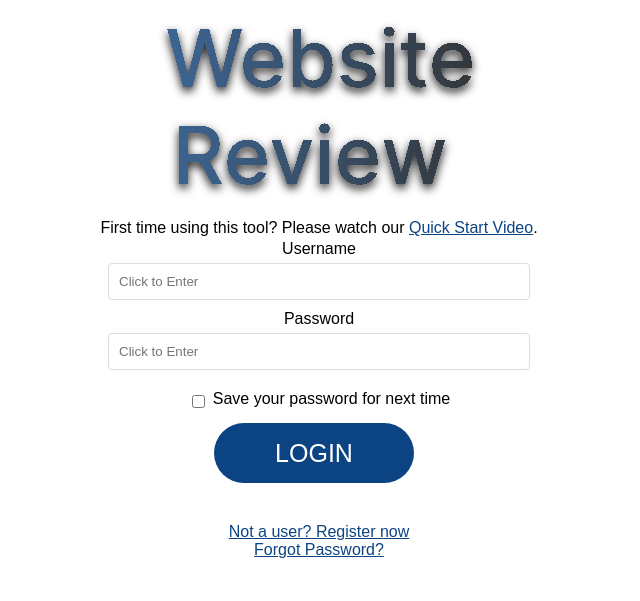
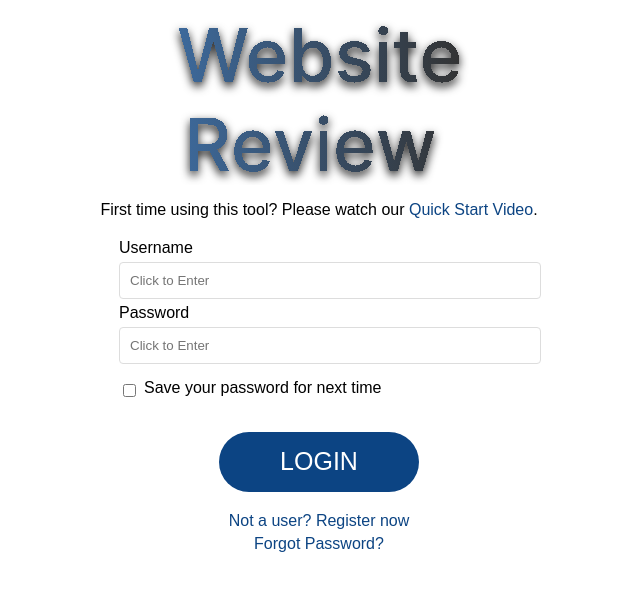
Before and after one commit to zhonghao-sheng/website_review_tool, a Django app: page /login/ in a window 1280 px wide. Shown: the part 199-800 px from the top of the page, without its empty margins (321-961 px from the left). Run offline with Django 3.2, Linux system fonts and the light colour scheme.

Commit message:
login logo adjust

```diff
--- a/templates/login.html
+++ b/templates/login.html
@@ -22,29 +22,57 @@
             background-color: #fff;
         }
         .header .logo {
-            max-width: 175px; /* controll logo size*/
+            max-width: 175px;
         }
         .header .logo img {
             width: 100%;
             height: auto;
         }
         .image {
-            width: 500px;
-            height: 200px;
             background-color: #ffffff;
             margin: 20px auto;
+            text-align: center;
         }
+
+        .image img {
+            display: block;
+            margin: 0 auto;
+            max-width: 300px;
+            height: auto;
+        }
+
+        .image a {
+            color: #0C4483;
+            text-decoration: none;
+            font-weight: thin;
+        }
+
+        .image a:hover {
+            text-decoration: underline;
+        }
+
         .form {
             display: flex;
             flex-direction: column;
             align-items: center;
         }
+        form {
+            display: flex;
+            flex-direction: column;
+            align-items: flex-start;
+            width: 400px;
+            margin: 0 auto;
+        }
         input[type="text"], input[type="password"] {
-            width: 400px;
-            margin-bottom: 10px;
+            width: 100%;
+            margin-bottom: 5px;
             padding: 10px;
             border: 1px solid #ddd;
             border-radius: 4px;
+        }
+        label {
+            margin-bottom: 5px;
+            align-self: flex-start;
         }
         button {
             width: 200px;
@@ -54,25 +82,31 @@
             background-color: #0C4483;
             color: #ffffff;
             border-radius: 30px;
-            margin-bottom: 20px;
+            margin: 20px auto 10px; /* Adjusted to reduce the space between button and footer */
             transition: background-color 0.3s;
             cursor: pointer;
             font-size: 25px;
             gap: 30px;
+            align-self: center;
         }
         .checkbox {
             display: flex;
             align-items: center;
-            justify-content: center;
             gap: 5px;
-            margin: 10px auto;
-            width: fit-content;
+            margin: 10px 0;
+            width: 100%;
         }
         .footer {
-            margin-top: 20px;
+            margin-top: 10px; /* Reduce the margin to bring footer closer to the button */
         }
-        a {
+        .footer a {
+            display: block; /* Ensures links are displayed on separate lines */
+            margin: 5px 0; /* Adds spacing between the links */
             color: #0C4483;
+            text-decoration: none;
+        }
+        .footer a:hover {
+            text-decoration: underline;
         }
     </style>
 </head>
@@ -86,7 +120,7 @@
     </div>
 
     <div class="image">
-        <img src="{% static 'images/websiteReview.svg' %}" alt="page Logo">
+        <img src="{% static 'images/website-review-logo.svg' %}" alt="Page Logo">
         <p>First time using this tool? Please watch our <a href="#">Quick Start Video</a>.</p>
     </div>
 
@@ -109,7 +143,7 @@
         <p style="color:red;">Invalid username or password. Please try again.</p>
     {% endif %}
     <div class="footer">
-        <a href="#">Not a user? Register now</a><br>
+        <a href="#">Not a user? Register now</a>
         <a href="#">Forgot Password?</a>
     </div>
 </body>
```
Also changed, not shown: static/images/website-review-logo.svg (added), static/images/websiteReview.svg (deleted).
